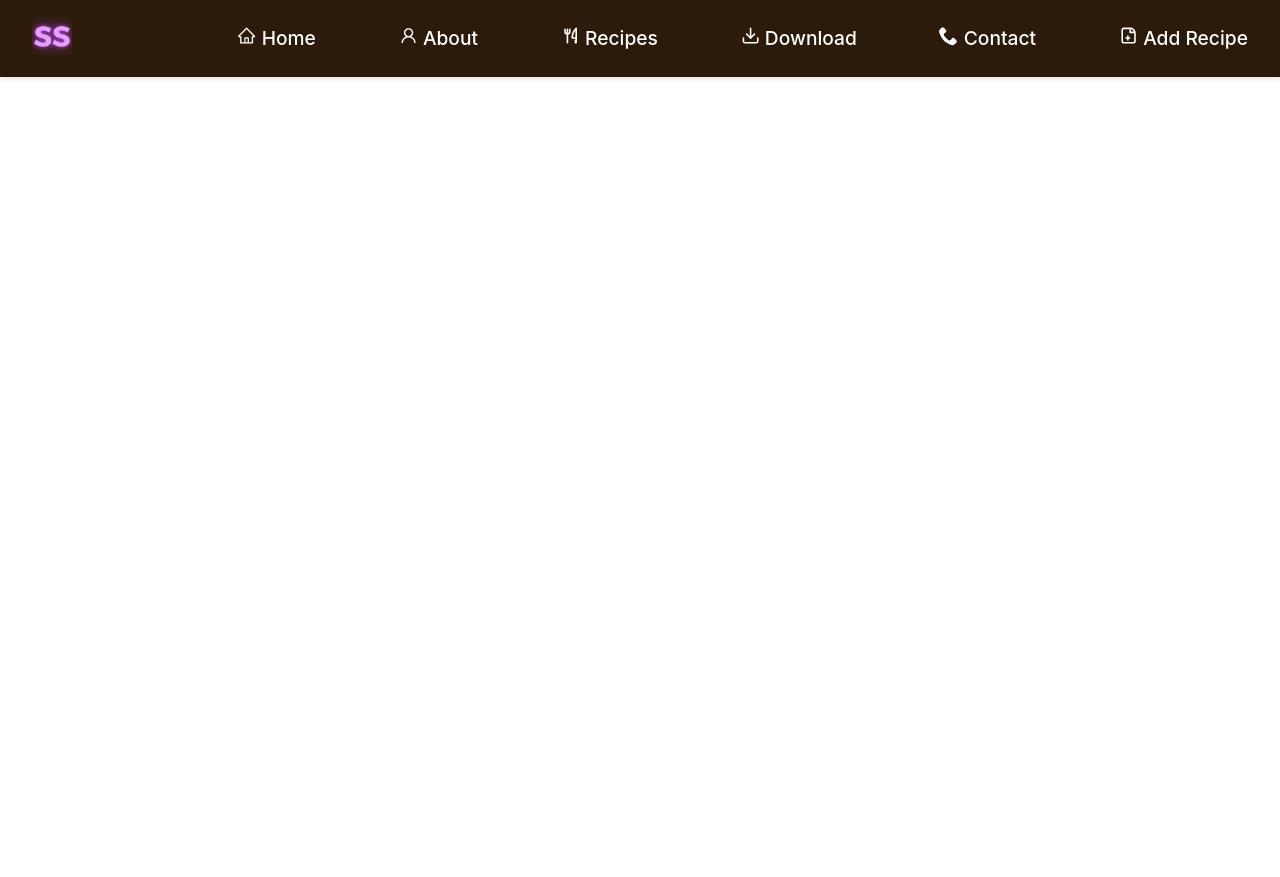
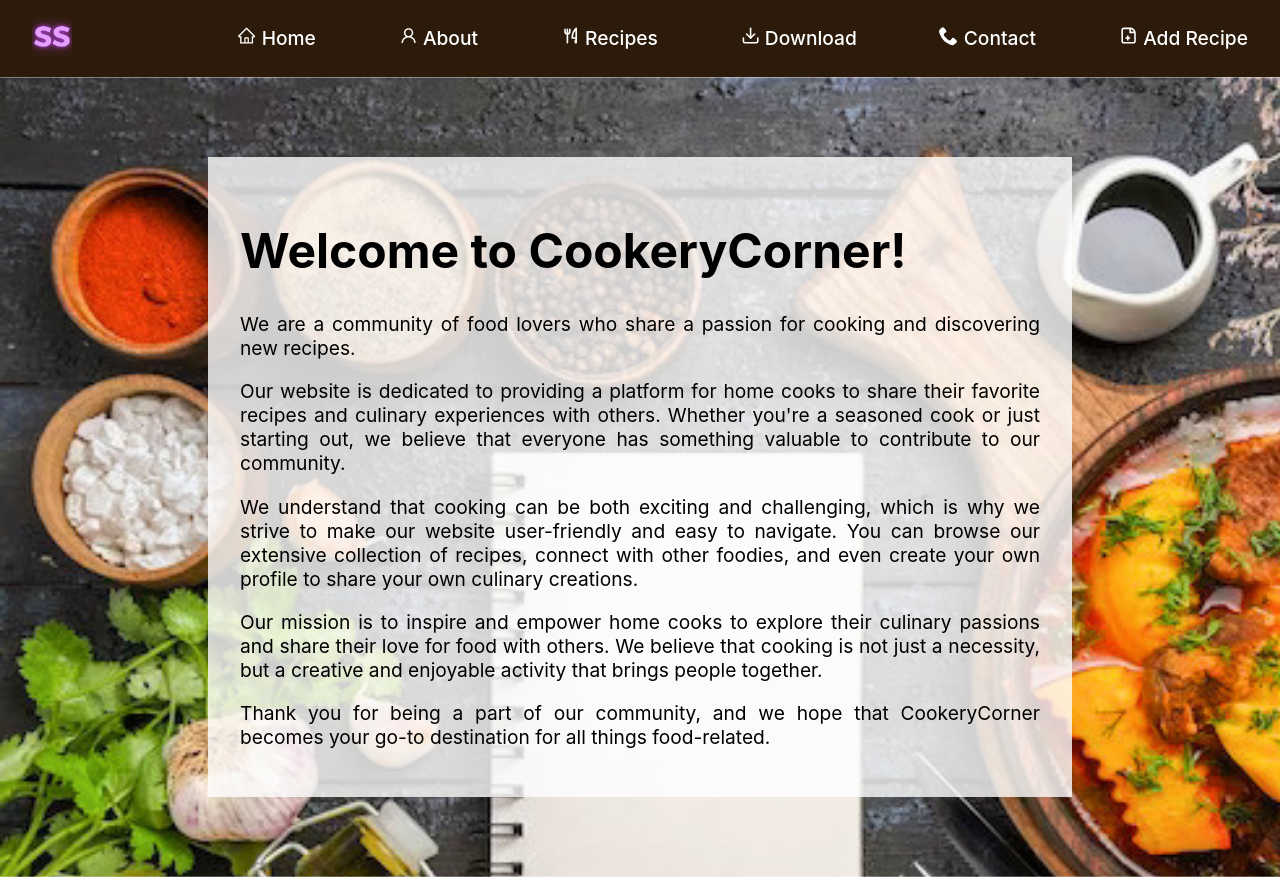
Before and after one commit to SANJANASOLANGA/ReactFoodRecipe, a React (Create React App) app in the folder Client/: page /about in a window 1280 px wide. Before the commit the page ends 800 px from the top, so only its background shows below. Built offline with nearby package versions, Linux system fonts and the light colour scheme.

Commit message:
Added about us description

```diff
--- a/Client/src/components/about/About.js
+++ b/Client/src/components/about/About.js
@@ -8,12 +8,24 @@ export default function About() {
 
   return (
     <HelmetProvider>
-      <NavBar/>
+      <NavBar />
       <Container>
         <Helmet>
           <meta charSet="utf-8" />
           <title>{meta.title} | About Us</title>
         </Helmet>
+        <Container>
+          <div className="about-page">
+            <div className="about-page-text">
+              <h1>Welcome to CookeryCorner!</h1>
+              <p>We are a community of food lovers who share a passion for cooking and discovering new recipes.</p>
+              <p>Our website is dedicated to providing a platform for home cooks to share their favorite recipes and culinary experiences with others. Whether you're a seasoned cook or just starting out, we believe that everyone has something valuable to contribute to our community.</p>
+              <p>We understand that cooking can be both exciting and challenging, which is why we strive to make our website user-friendly and easy to navigate. You can browse our extensive collection of recipes, connect with other foodies, and even create your own profile to share your own culinary creations.</p>
+              <p>Our mission is to inspire and empower home cooks to explore their culinary passions and share their love for food with others. We believe that cooking is not just a necessity, but a creative and enjoyable activity that brings people together.</p>
+              <p>Thank you for being a part of our community, and we hope that CookeryCorner becomes your go-to destination for all things food-related.</p>
+            </div>
+          </div>
+        </Container>
       </Container>
     </HelmetProvider>
   );
```
